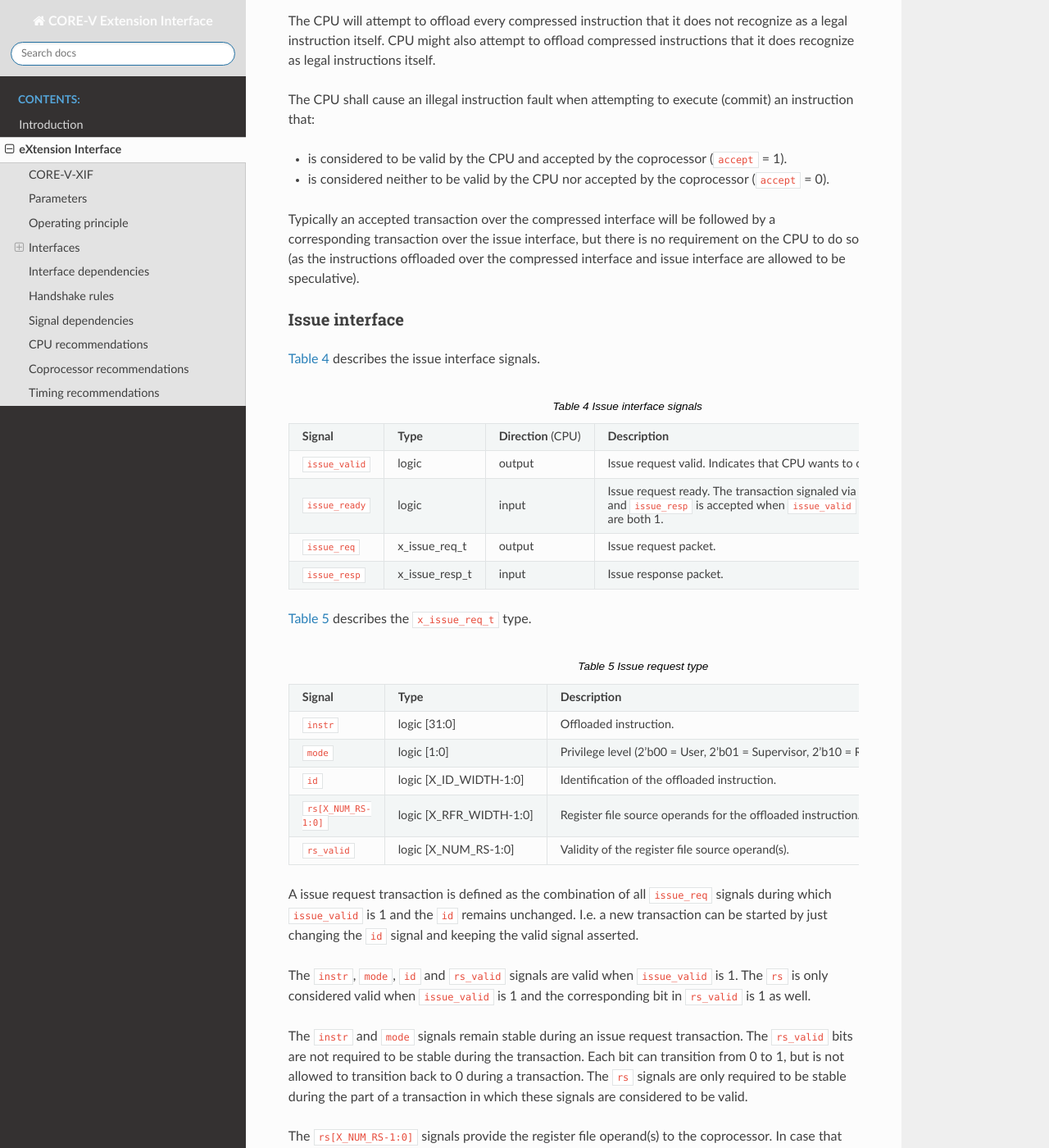
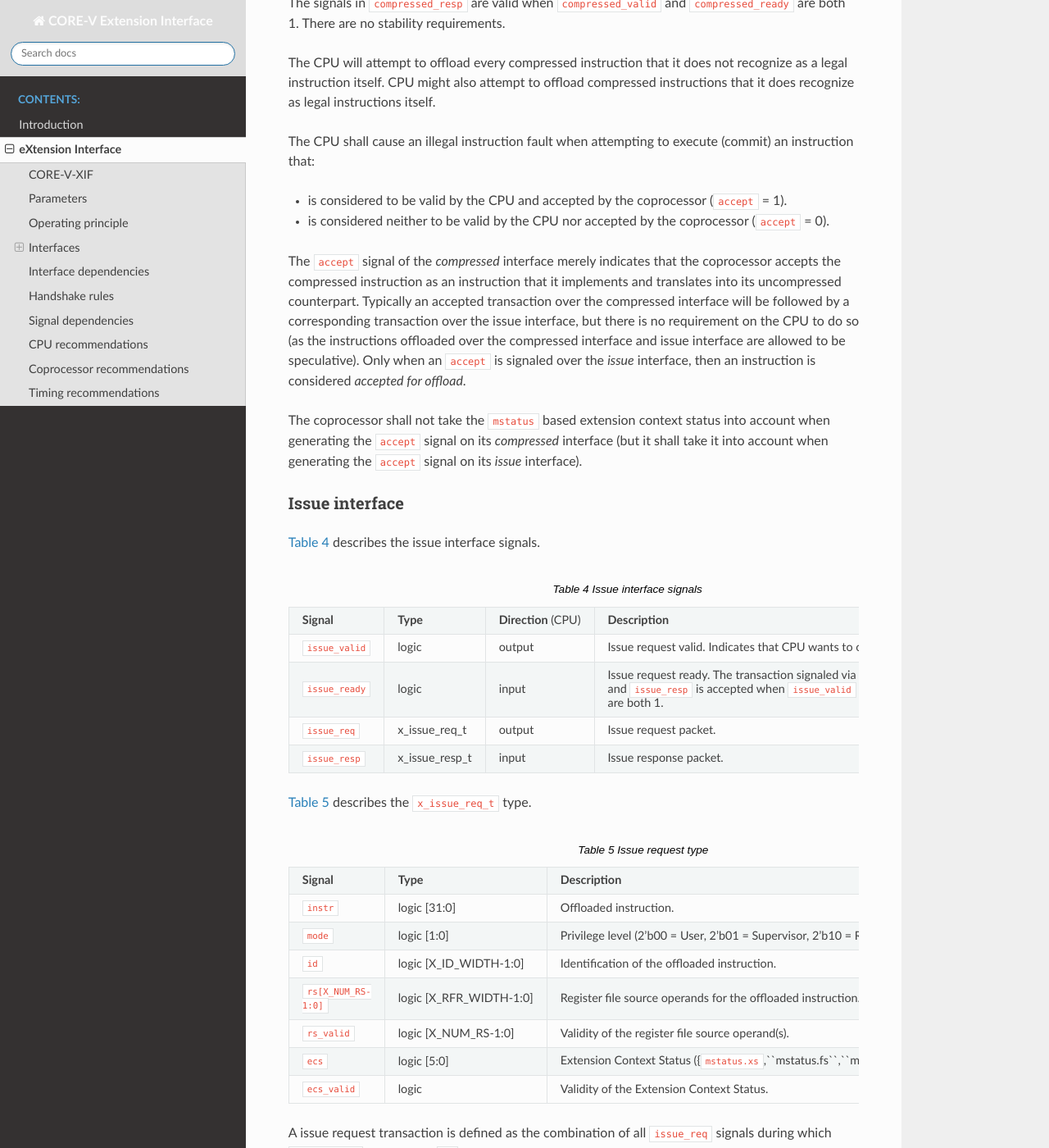
Before and after one commit to openhwgroup/core-v-xif, a Sphinx documentation site: the page built from docs/source/x_ext.rst, in a window 1280 px wide and 1400 px high, scrolled down 7143 px. Shown: the whole window at 82% size. Built offline with Sphinx 7.4.7 and the Read the Docs theme 2.0.0, drawn with Linux system fonts in a browser that asks for light colours; some of the changed text lies outside the part shown.

Commit message:
Added access to mstatus, see issue #36
Signed-off-by: Arjan Bink <Arjan.Bink@silabs.com>

```diff
--- a/docs/source/x_ext.rst
+++ b/docs/source/x_ext.rst
@@ -50,6 +50,8 @@
 |                              |                        |               | Must be at least XLEN.                                             |
 +------------------------------+------------------------+---------------+--------------------------------------------------------------------+
 | ``X_MISA``                   | logic [31:0]           | 0x0000_0000   | MISA extensions implemented on the eXtension interface.            |
++------------------------------+------------------------+---------------+--------------------------------------------------------------------+
+| ``X_ECS_XS``                 | logic [1:0]            | 2'b0          | Default value for ``mstatus.vs``.                                  |
 +------------------------------+------------------------+---------------+--------------------------------------------------------------------+
 
 The major features of CORE-V-XIF are:
@@ -189,7 +191,8 @@
     parameter int          X_MEM_WIDTH     =  32, // Memory access width for loads/stores via the eXtension interface
     parameter int          X_RFR_WIDTH     =  32, // Register file read access width for the eXtension interface
     parameter int          X_RFW_WIDTH     =  32, // Register file write access width for the eXtension interface
-    parameter logic [31:0] X_MISA          =  '0  // MISA extensions implemented on the eXtension interface
+    parameter logic [31:0] X_MISA          =  '0, // MISA extensions implemented on the eXtension interface
+    parameter logic [ 1:0] X_ECS_XS        =  '0  // Default value for ``mstatus.vs``
   );
 
     ... // typedefs omitted
@@ -320,8 +323,14 @@
 * is considered to be valid by the |processor| and accepted by the |coprocessor| (``accept`` = 1).
 * is considered neither to be valid by the |processor| nor accepted by the |coprocessor| (``accept`` = 0).
 
+The ``accept`` signal of the *compressed* interface merely indicates that the |coprocessor| accepts the compressed instruction as an instruction that it implements and translates into
+its uncompressed counterpart.
 Typically an accepted transaction over the compressed interface will be followed by a corresponding transaction over the issue interface, but there is no requirement
-on the |processor| to do so (as the instructions offloaded over the compressed interface and issue interface are allowed to be speculative).
+on the |processor| to do so (as the instructions offloaded over the compressed interface and issue interface are allowed to be speculative). Only when an ``accept``
+is signaled over the *issue* interface, then an instruction is considered *accepted for offload*.
+
+The |coprocessor| shall not take the ``mstatus`` based extension context status into account when generating the ``accept`` signal on its *compressed* interface (but it shall take
+it into account when generating the ``accept`` signal on its *issue* interface).
 
 Issue interface
 ~~~~~~~~~~~~~~~
@@ -364,22 +373,31 @@
   +------------------------+--------------------------+-----------------------------------------------------------------------------------------------------------------+
   | ``rs_valid``           | logic [X_NUM_RS-1:0]     | Validity of the register file source operand(s).                                                                |
   +------------------------+--------------------------+-----------------------------------------------------------------------------------------------------------------+
+  | ``ecs``                | logic [5:0]              | Extension Context Status ({``mstatus.xs``,``mstatus.fs``,``mstatus.vs``}).                                      |
+  +------------------------+--------------------------+-----------------------------------------------------------------------------------------------------------------+
+  | ``ecs_valid``          | logic                    | Validity of the Extension Context Status.                                                                       |
+  +------------------------+--------------------------+-----------------------------------------------------------------------------------------------------------------+
 
 A issue request transaction is defined as the combination of all ``issue_req`` signals during which ``issue_valid`` is 1 and the ``id`` remains unchanged. I.e. a new
 transaction can be started by just changing the ``id`` signal and keeping the valid signal asserted.
 
-The ``instr``, ``mode``, ``id`` and ``rs_valid`` signals are valid when ``issue_valid`` is 1. The ``rs`` is only considered valid when ``issue_valid`` is 1 and the corresponding
-bit in ``rs_valid`` is 1 as well.
+The ``instr``, ``mode``, ``id``,  ``ecs``, ``ecs_valid`` and ``rs_valid`` signals are valid when ``issue_valid`` is 1.
+The ``rs`` signal is only considered valid when ``issue_valid`` is 1 and the corresponding bit in ``rs_valid`` is 1 as well.
+The ``ecs`` signal is only considered valid when ``issue_valid`` is 1 and ``ecs_valid`` is 1 as well.
 
 The ``instr`` and ``mode`` signals remain stable during an issue request transaction. The ``rs_valid`` bits are not required to be stable during the transaction. Each bit
 can transition from 0 to 1, but is not allowed to transition back to 0 during a transaction. The ``rs`` signals are only required to be stable during the part
-of a transaction in which these signals are considered to be valid.
+of a transaction in which these signals are considered to be valid. The ``ecs_valid`` bit is not required to be stable during the transaction. It can transition from
+0 to 1, but is not allowed to transition back to 0 during a transaction. The ``ecs`` signal is only required to be stable during the part of a transaction in which
+this signals is considered to be valid.
 
 The ``rs[X_NUM_RS-1:0]`` signals provide the register file operand(s) to the |coprocessor|. In case that ``XLEN`` = ``X_RFR_WIDTH``, then the regular register file
 operands corresponding to ``rs1``, ``rs2`` or ``rs3`` are provided. In case ``XLEN`` != ``X_RFR_WIDTH`` (i.e. ``XLEN`` = 32 and ``X_RFR_WIDTH`` = 64), then the
 ``rs[X_NUM_RS-1:0]`` signals provide two 32-bit register file operands per index (corresponding to even/odd register pairs) with the even register specified
 in ``rs1``, ``rs2`` or ``rs3``. The register file operand for the even register file index is provided in the lower 32 bits; the register file operand for the
 odd register file index is provided in the upper 32 bits.
+
+The ``ecs`` signal provides the Extension Context Status from the ``mstatus`` CSR to the |coprocessor|.
 
 :numref:`Issue response type` describes the ``x_issue_resp_t`` type.
 
@@ -404,6 +422,9 @@
   |                        |                      | A |coprocessor| must signal ``loadstore`` as 0 for non-accepted instructions. (Only) if an instruction is        |
   |                        |                      | accepted with ``loadstore`` is 1 and the instruction is not killed, then the |coprocessor| must perform one or   |
   |                        |                      | more transactions via the memory group interface.                                                                |
+  +------------------------+----------------------+------------------------------------------------------------------------------------------------------------------+
+  | ``ecswrite``           | logic                | Will the |coprocessor| perform a writeback in the core to ``mstatus.xs``, ``mstatus.fs``, ``mstatus.vs``?        |
+  |                        |                      | A |coprocessor| must signal ``ecswrite`` as 0 for non-accepted instructions.                                     |
   +------------------------+----------------------+------------------------------------------------------------------------------------------------------------------+
   | ``exc``                | logic                | Can the offloaded instruction possibly cause a synchronous exception in the |coprocessor| itself?                |
   |                        |                      | A |coprocessor| must signal ``exc`` as 0 for non-accepted instructions.                                          |
@@ -686,6 +707,10 @@
   +---------------+---------------------------------+-----------------------------------------------------------------------------------------------------------------+
   | ``we``        | logic [X_RFW_WIDTH/XLEN-1:0]    | Register file write enable(s).                                                                                  |
   +---------------+---------------------------------+-----------------------------------------------------------------------------------------------------------------+
+  | ``ecswe``     | logic                           | Write enable for ``mstatus.xs``, ``mstatus.fs``, ``mstatus.vs``.                                                |
+  +---------------+---------------------------------+-----------------------------------------------------------------------------------------------------------------+
+  | ``ecsdata``   | logic [5:0]                     | Write data value for {``mstatus.xs``, ``mstatus.fs``, ``mstatus.vs``}.                                          |
+  +---------------+---------------------------------+-----------------------------------------------------------------------------------------------------------------+
   | ``exc``       | logic                           | Did the instruction cause a synchronous exception?                                                              |
   +---------------+---------------------------------+-----------------------------------------------------------------------------------------------------------------+
   | ``exccode``   | logic [5:0]                     | Exception code.                                                                                                 |
@@ -700,6 +725,8 @@
 
 ``we`` is 2 bits wide when ``XLEN`` = 32 and ``X_RFW_WIDTH`` = 64, and 1 bit wide otherwise. If ``we`` is 2 bits wide, then ``we[1]`` is only allowed to be 1 if ``we[0]`` is 1 as well (i.e. for
 dual writeback).
+
+If `ecswe`` is 1, then the value in ``ecsdata`` is written to {``mstatus.xs``, ``mstatus.fs``, ``mstatus.vs``} while taking into account the WARL rules that might exist for these bitfields in the |processor|.
 
 The signals in ``result`` are valid when ``result_valid`` is 1. These signals remain stable during a result transaction.
 
```
